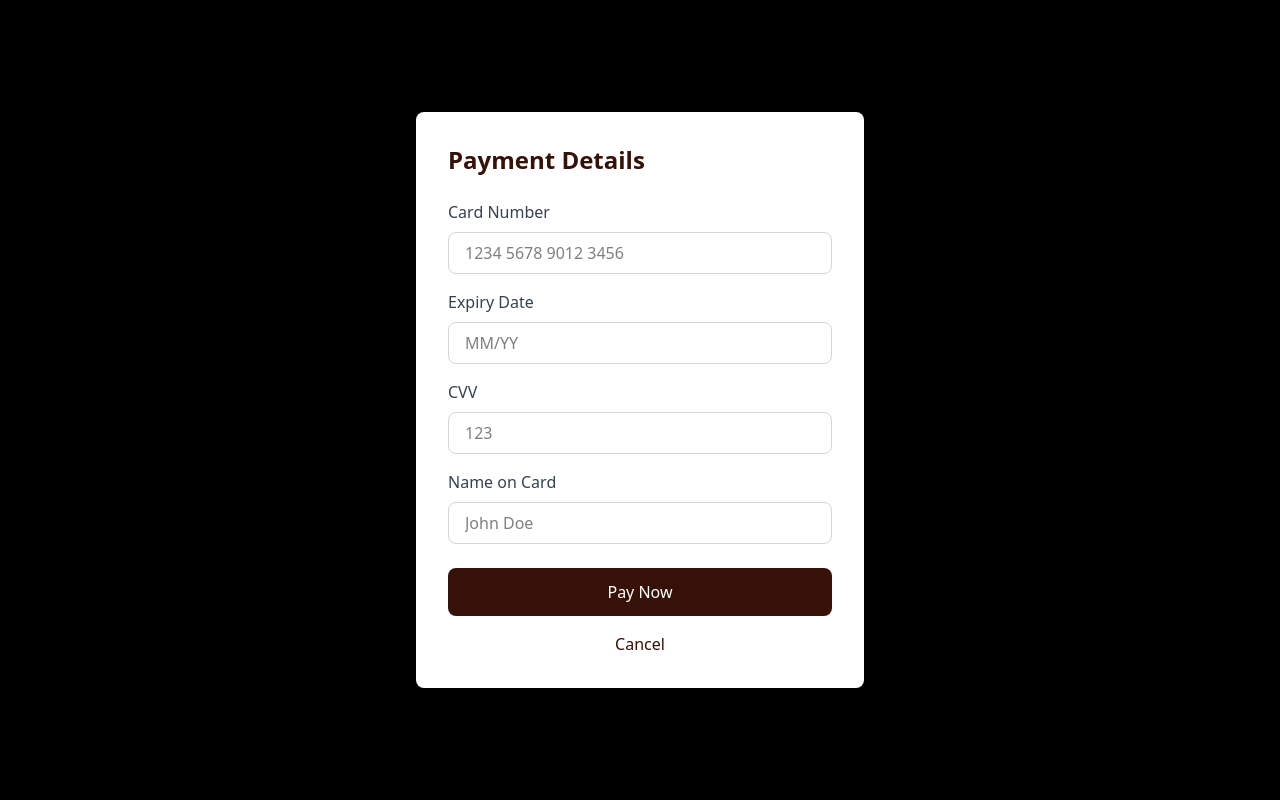
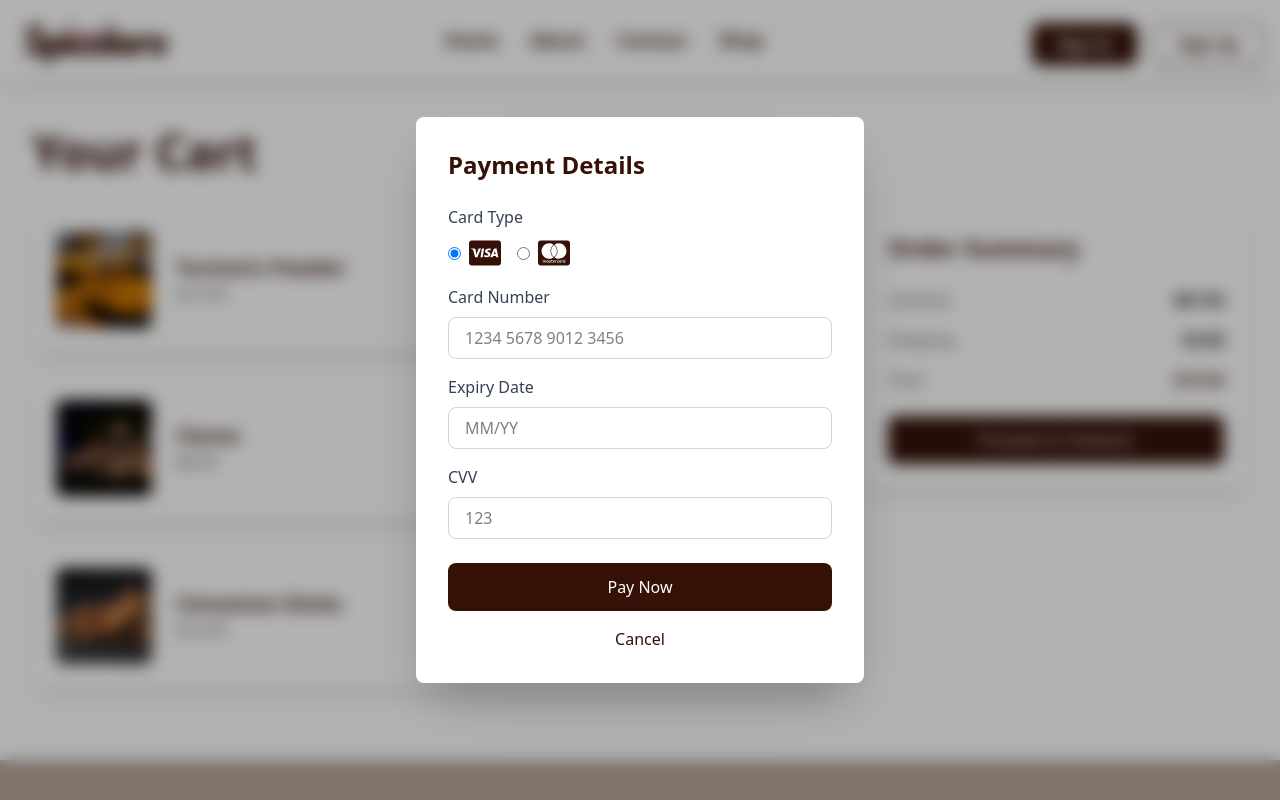
Before and after one commit to SadiniWanniarachchi/SpicesShop, a React (Vite) app in the folder frontend/: page /cart in a window 1280 px wide. Both pictures are taken after a click on the button "Proceed to Checkout". Shown: the top 800 px of the page. Built offline with nearby package versions, Linux system fonts and the light colour scheme.

Commit message:
Cart is Done

```diff
--- a/frontend/src/pages/Cart.jsx
+++ b/frontend/src/pages/Cart.jsx
@@ -1,5 +1,6 @@
 import { useState } from "react";
 import { MdDelete } from "react-icons/md"; // Import delete icon
+import { FaCcVisa, FaCcMastercard } from "react-icons/fa"; // Import card icons
 import Navbar from "../components/Navbar";
 import Footer from "../components/Footer";
 
@@ -37,7 +38,7 @@ const Cart = () => {
         cardNumber: "",
         expiryDate: "",
         cvv: "",
-        nameOnCard: "",
+        cardType: "visa", // Default card type
     });
 
     // State for form validation errors
@@ -63,27 +64,74 @@ const Cart = () => {
     // Handle payment form input change
     const handleInputChange = (e) => {
         const { name, value } = e.target;
+
+        // Allow only numbers for card number and CVV
+        if (name === "cardNumber" || name === "cvv") {
+            if (!/^\d*$/.test(value)) return; // Only allow digits
+        }
+
+        // Handle expiry date input
+        if (name === "expiryDate") {
+            let formattedValue = value;
+
+            // Automatically add '/' after 2 digits
+            if (value.length === 2 && !value.includes("/")) {
+                formattedValue = value + "/";
+            }
+
+            // Allow only numbers and '/'
+            if (!/^[\d/]*$/.test(formattedValue)) return;
+
+            setPaymentDetails({ ...paymentDetails, [name]: formattedValue });
+            return;
+        }
+
         setPaymentDetails({ ...paymentDetails, [name]: value });
+    };
+
+    // Handle card type change
+    const handleCardTypeChange = (e) => {
+        setPaymentDetails({ ...paymentDetails, cardType: e.target.value });
     };
 
     // Validate payment form
     const validateForm = () => {
         const newErrors = {};
 
+        // Card number validation
         if (!paymentDetails.cardNumber || paymentDetails.cardNumber.length !== 16) {
             newErrors.cardNumber = "Card number must be 16 digits.";
         }
 
-        if (!paymentDetails.expiryDate || !/^\d{2}\/\d{2}$/.test(paymentDetails.expiryDate)) {
+        // Expiry date validation
+        const expiryDate = paymentDetails.expiryDate;
+        if (!expiryDate || !/^\d{2}\/\d{2}$/.test(expiryDate)) {
             newErrors.expiryDate = "Expiry date must be in MM/YY format.";
+        } else {
+            const [month, year] = expiryDate.split("/");
+            const currentDate = new Date();
+            const currentYear = currentDate.getFullYear() % 100; // Get last 2 digits of the year
+            const currentMonth = currentDate.getMonth() + 1; // Months are 0-indexed
+
+            // Validate month
+            if (parseInt(month) < 1 || parseInt(month) > 12) {
+                newErrors.expiryDate = "Month must be between 01 and 12.";
+            }
+
+            // Validate year
+            if (parseInt(year) < currentYear) {
+                newErrors.expiryDate = "Year must be in the future.";
+            }
+
+            // Validate if the date is in the future
+            if (parseInt(year) === currentYear && parseInt(month) < currentMonth) {
+                newErrors.expiryDate = "Expiry date must be in the future.";
+            }
         }
 
+        // CVV validation
         if (!paymentDetails.cvv || paymentDetails.cvv.length !== 3) {
             newErrors.cvv = "CVV must be 3 digits.";
-        }
-
-        if (!paymentDetails.nameOnCard) {
-            newErrors.nameOnCard = "Name on card is required.";
         }
 
         setErrors(newErrors);
@@ -191,9 +239,36 @@ const Cart = () => {
 
             {/* Pop-Up Payment Form */}
             {showPaymentForm && (
-                <div className="fixed inset-0 bg-black bg-opacity-50 flex items-center justify-center z-50">
-                    <div className="bg-white p-8 rounded-lg w-full max-w-md">
+                <div className="fixed inset-0 backdrop-blur-sm bg-black/30 flex items-center justify-center z-50">
+                    <div className="bg-white p-8 rounded-lg w-full max-w-md shadow-2xl">
                         <h2 className="text-2xl font-bold text-[#351108] mb-6">Payment Details</h2>
+
+                        {/* Card Type Selection */}
+                        <div className="mb-4">
+                            <label className="block text-gray-700 mb-2">Card Type</label>
+                            <div className="flex gap-4">
+                                <label className="flex items-center gap-2">
+                                    <input
+                                        type="radio"
+                                        name="cardType"
+                                        value="visa"
+                                        checked={paymentDetails.cardType === "visa"}
+                                        onChange={handleCardTypeChange}
+                                    />
+                                    <FaCcVisa className="w-8 h-8 text-[#351108]" />
+                                </label>
+                                <label className="flex items-center gap-2">
+                                    <input
+                                        type="radio"
+                                        name="cardType"
+                                        value="mastercard"
+                                        checked={paymentDetails.cardType === "mastercard"}
+                                        onChange={handleCardTypeChange}
+                                    />
+                                    <FaCcMastercard className="w-8 h-8 text-[#351108]" />
+                                </label>
+                            </div>
+                        </div>
 
                         {/* Card Number */}
                         <div className="mb-4">
@@ -205,6 +280,7 @@ const Cart = () => {
                                 onChange={handleInputChange}
                                 className="w-full px-4 py-2 border border-gray-300 rounded-lg focus:outline-none focus:ring-2 focus:ring-[#351108]"
                                 placeholder="1234 5678 9012 3456"
+                                maxLength={16}
                             />
                             {errors.cardNumber && <p className="text-red-600 text-sm mt-1">{errors.cardNumber}</p>}
                         </div>
@@ -219,12 +295,13 @@ const Cart = () => {
                                 onChange={handleInputChange}
                                 className="w-full px-4 py-2 border border-gray-300 rounded-lg focus:outline-none focus:ring-2 focus:ring-[#351108]"
                                 placeholder="MM/YY"
+                                maxLength={5}
                             />
                             {errors.expiryDate && <p className="text-red-600 text-sm mt-1">{errors.expiryDate}</p>}
                         </div>
 
                         {/* CVV */}
-                        <div className="mb-4">
+                        <div className="mb-6">
                             <label className="block text-gray-700 mb-2">CVV</label>
                             <input
                                 type="text"
@@ -233,22 +310,9 @@ const Cart = () => {
                                 onChange={handleInputChange}
                                 className="w-full px-4 py-2 border border-gray-300 rounded-lg focus:outline-none focus:ring-2 focus:ring-[#351108]"
                                 placeholder="123"
+                                maxLength={3}
                             />
                             {errors.cvv && <p className="text-red-600 text-sm mt-1">{errors.cvv}</p>}
-                        </div>
-
-                        {/* Name on Card */}
-                        <div className="mb-6">
-                            <label className="block text-gray-700 mb-2">Name on Card</label>
-                            <input
-                                type="text"
-                                name="nameOnCard"
-                                value={paymentDetails.nameOnCard}
-                                onChange={handleInputChange}
-                                className="w-full px-4 py-2 border border-gray-300 rounded-lg focus:outline-none focus:ring-2 focus:ring-[#351108]"
-                                placeholder="John Doe"
-                            />
-                            {errors.nameOnCard && <p className="text-red-600 text-sm mt-1">{errors.nameOnCard}</p>}
                         </div>
 
                         {/* Submit Button */}
```
